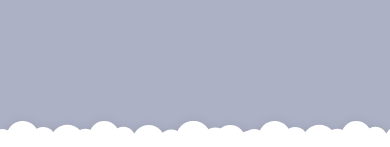
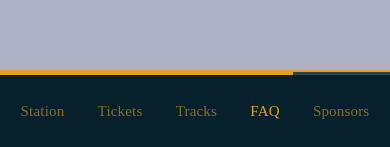
Before and after one commit to acm-cmu/hackcmu2026, a React (Vite) app: page / in a window 390 px wide. Shown: the part 697-844 px from the top of the page. Built offline with nearby package versions, Linux system fonts and the light colour scheme; a web font is replaced by a local one.

Commit message:
adjusted cloud for the phone

```diff
--- a/src/App.css
+++ b/src/App.css
@@ -99,6 +99,61 @@
 }
 
 .side-nav li.active a {
+  opacity: 1;
+}
+
+.mobile-nav {
+  display: none;
+  position: fixed;
+  left: 0;
+  right: 0;
+  bottom: 0;
+  z-index: 25;
+  background: var(--charcoal);
+  border-top: 2px solid var(--gold);
+
+  @media (max-width: 768px) {
+    display: block;
+  }
+}
+
+.mobile-nav-track {
+  position: relative;
+  height: 3px;
+  background: rgba(255, 255, 255, 0.15);
+}
+
+.mobile-nav-progress {
+  position: absolute;
+  top: 0;
+  left: 0;
+  height: 100%;
+  background: var(--gold);
+  transition: width 0.3s ease;
+}
+
+.mobile-nav ul {
+  list-style: none;
+  margin: 0;
+  padding: 6px 4px;
+  display: flex;
+  justify-content: space-around;
+  align-items: center;
+}
+
+.mobile-nav a {
+  display: block;
+  padding: 6px 8px;
+  font-family: var(--dokdo);
+  font-size: 15px;
+  color: var(--gold);
+  opacity: 0.6;
+  text-decoration: none;
+  white-space: nowrap;
+  transition: opacity 0.2s;
+}
+
+.mobile-nav li.active a {
   opacity: 1;
 }
 
--- a/src/App.jsx
+++ b/src/App.jsx
@@ -140,6 +140,26 @@ function SideNav({ activeSection }) {
   )
 }
 
+function MobileNav({ activeSection }) {
+  const index = SECTIONS.findIndex(({ id }) => id === activeSection)
+  const fillPercent = index === -1 ? 0 : (index / (SECTIONS.length - 1)) * 100
+
+  return (
+    <nav className="mobile-nav" aria-label="Section navigation">
+      <div className="mobile-nav-track">
+        <div className="mobile-nav-progress" style={{ width: `${fillPercent}%` }} />
+      </div>
+      <ul>
+        {SECTIONS.map(({ id, label }) => (
+          <li key={id} className={activeSection === id ? 'active' : ''}>
+            <a href={`#${id}`}>{label}</a>
+          </li>
+        ))}
+      </ul>
+    </nav>
+  )
+}
+
 function App() {
   const [theme, setTheme] = useState(getTimeOfDayTheme)
   const [activeSection, setActiveSection] = useState('')
@@ -196,6 +216,7 @@ function App() {
       <ThemeToggle theme={theme} onToggle={() => setTheme((t) => (t === 'dark' ? 'light' : 'dark'))} />
       <SidebarClouds width={viewportWidth} height={viewportHeight} />
       <SideNav activeSection={activeSection} />
+      <MobileNav activeSection={activeSection} />
       <LeafTrail />
 
       <section className="hero" id="home">
--- a/src/index.css
+++ b/src/index.css
@@ -80,6 +80,10 @@ body {
   display: flex;
   flex-direction: column;
   overflow-x: clip;
+
+  @media (max-width: 768px) {
+    padding-bottom: 56px;
+  }
 }
 
 h1,
```
